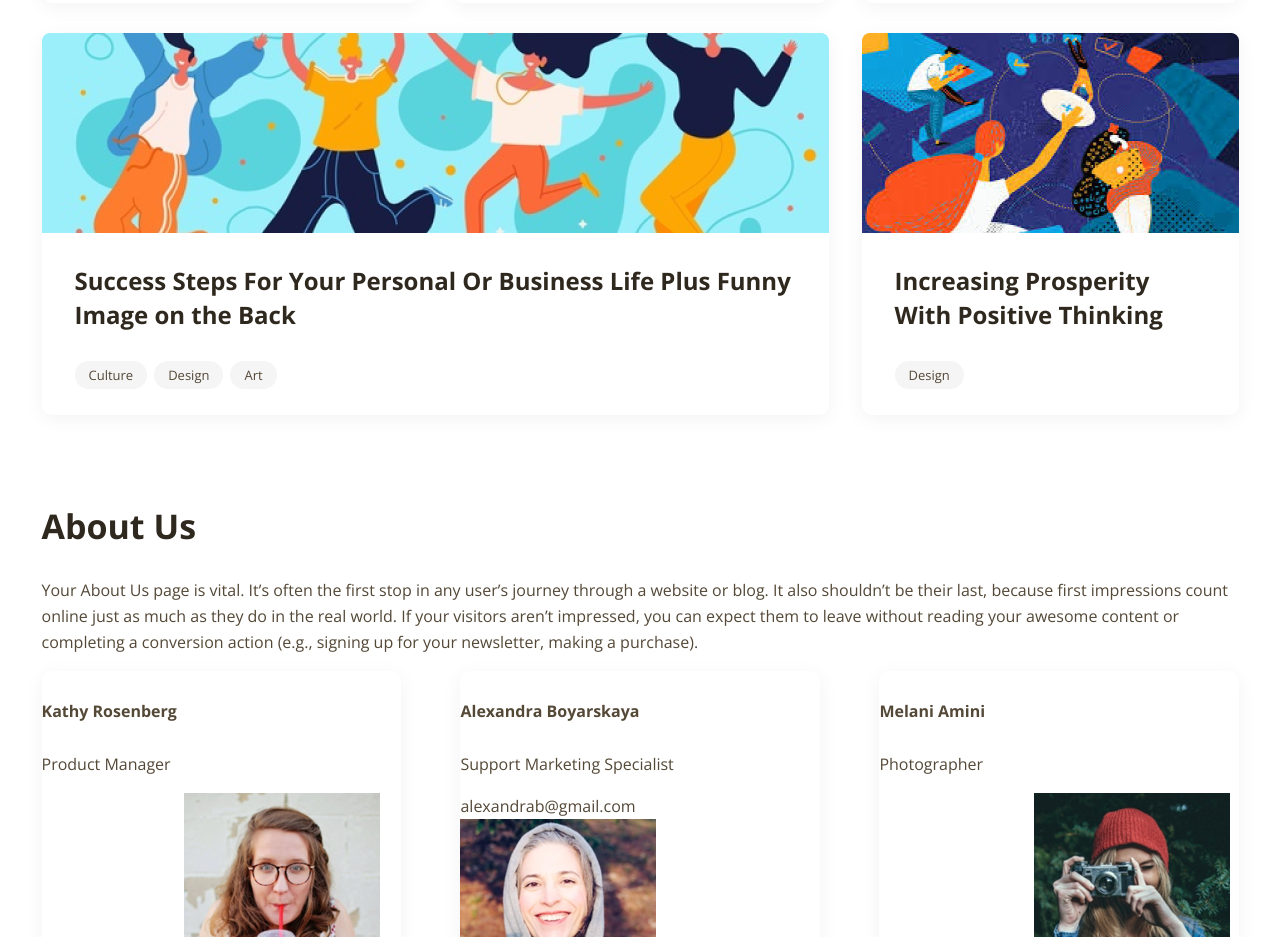
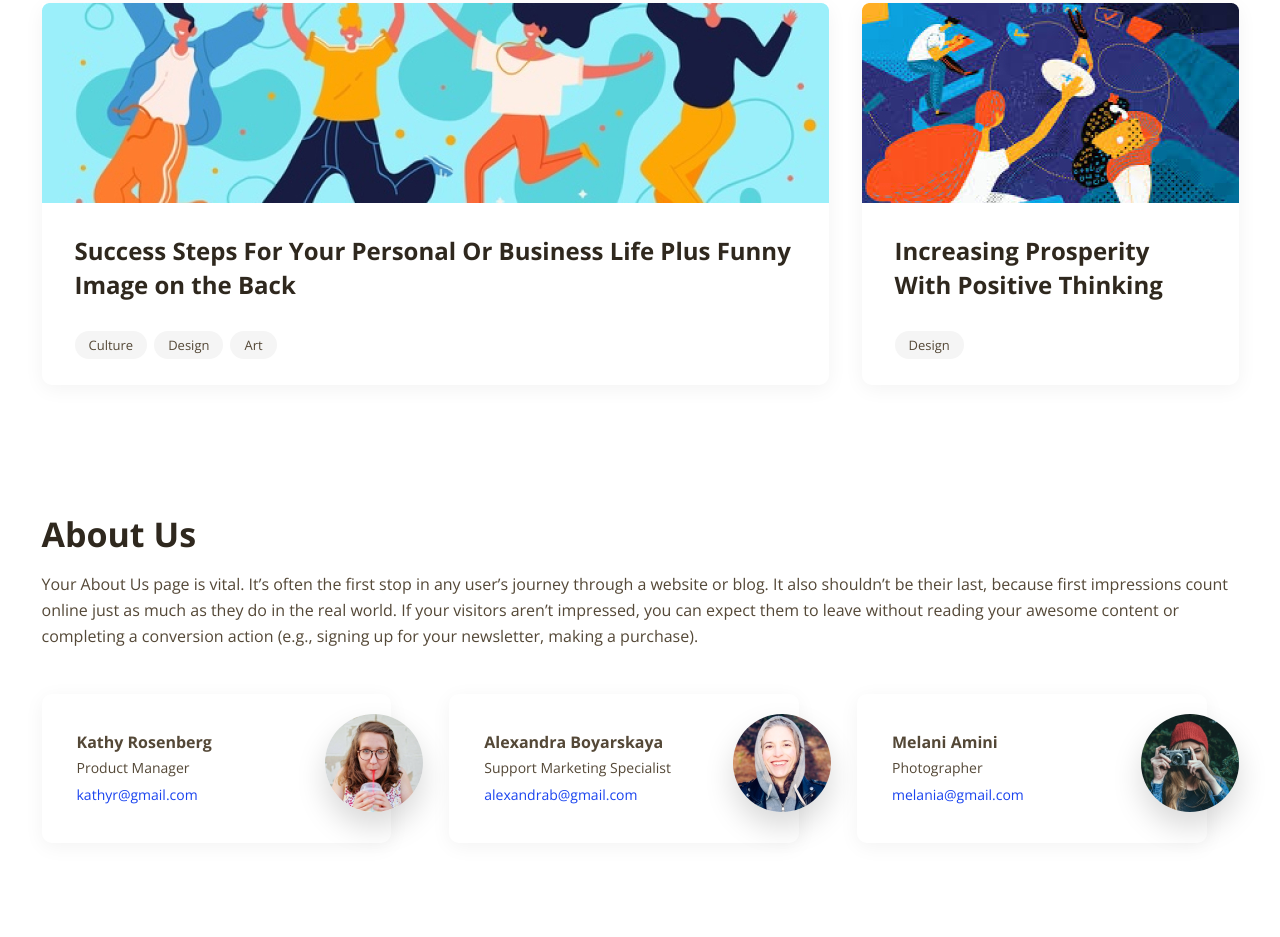
Before and after one commit to SerhiiUnhurian/productly, a website: page index.html in a window 1280 px wide. Shown: the part 1863-2800 px from the top of the page. Drawn offline with nearby package versions, Linux system fonts and the light colour scheme.

Commit message:
add styles for about-us section

```diff
--- a/index.html
+++ b/index.html
@@ -170,30 +170,30 @@
         conversion
         action (e.g., signing up for your newsletter, making a purchase).
       </p>
-      <div class="layout--1x3">
+      <div class="layout--1x3 about-us__employees">
         <div class="employee block-shadowed">
           <div class="employee__content">
             <h5 class="employee__name">Kathy Rosenberg</h5>
             <p class="employee__title">Product Manager</p>
-            <a href="mailto:kathyr@gmail.com">kathyr@gmail.com</a>
-            <img class="empoyee__image" src="images/employees/kathy.png" alt="Employee photo">
+            <a class="employee__contact" href="mailto:kathyr@gmail.com">kathyr@gmail.com</a>
+            <img class="employee__image" src="images/employees/kathy.png" alt="Employee photo">
           </div>
         </div>
         <div class="employee block-shadowed">
           <div class="employee__content">
             <h5 class="employee__name">Alexandra Boyarskaya</h5>
             <p class="employee__title">Support Marketing Specialist</p>
-            <a href="mailto:alexandrab@gmail.com">alexandrab@gmail.com</a>
-            <img class="empoyee__image" src="images/employees/alexandra.png" alt="Employee photo">
+            <a class="employee__contact" href="mailto:alexandrab@gmail.com">alexandrab@gmail.com</a>
           </div>
+          <img class="employee__image" src="images/employees/alexandra.png" alt="Employee photo">
         </div>
         <div class="employee block-shadowed">
           <div class="employee__content">
             <h5 class="employee__name">Melani Amini</h5>
             <p class="employee__title">Photographer</p>
-            <a href="mailto:melania@gmail.com">melania@gmail.com</a>
-            <img class="empoyee__image" src="images/employees/melani.png" alt="Employee photo">
+            <a class="employee__contact" href="mailto:melania@gmail.com">melania@gmail.com</a>
           </div>
+          <img class="employee__image" src="images/employees/melani.png" alt="Employee photo">
         </div>
       </div>
     </div>
--- a/sass/base/_base.scss
+++ b/sass/base/_base.scss
@@ -45,6 +45,7 @@ a {
 }
 
 ul {
+  margin: 0;
   padding-left: 0;
   list-style: none;
 }
--- a/sass/base/_buttons.scss
+++ b/sass/base/_buttons.scss
@@ -9,6 +9,7 @@
   &--outlined {
     border: 1px solid $color-border;
     color: $color-heading;
+    background: $color-light;
 
     &:hover {
       background: $color-border;
--- /dev/null
+++ b/sass/components/_about-us.scss
@@ -0,0 +1,50 @@
+$image-offset: 32px;
+
+.about-us {
+  padding: 66px 0 100px 0;
+}
+
+.about-us__heading {
+  margin: 0 0 14px;
+}
+
+.about-us__description {
+  margin: 0 0 45px;
+}
+
+.about-us__employees {
+  padding-right: $image-offset;
+}
+
+.employee {
+  padding: 35px;
+  position: relative;
+}
+
+.employee__name {
+  @include font($weight: bold);
+  margin: 0;
+}
+
+.employee__title {
+  @include font($size: 1.4rem, $weight: normal);
+  margin: 0;
+}
+
+.employee__contact {
+  @include font($size: 1.4rem, $weight: normal);
+  color: $color-link;
+
+  &:hover {
+    text-decoration: underline;
+  }
+}
+
+.employee__image {
+  position: absolute;
+  top: 20px;
+  right: -$image-offset;
+  width: 98px;
+  border-radius: 50%;
+  box-shadow: 0px 15px 30px rgba(0, 0, 0, 0.15);
+}
--- a/sass/style.scss
+++ b/sass/style.scss
@@ -22,4 +22,5 @@
 @import 'components/hero';
 @import 'components/tools';
 @import 'components/strategies';
+@import 'components/about-us';
 @import 'components/contact-us';
```
Also changed, not shown: sass/style.css, 1 other file.
